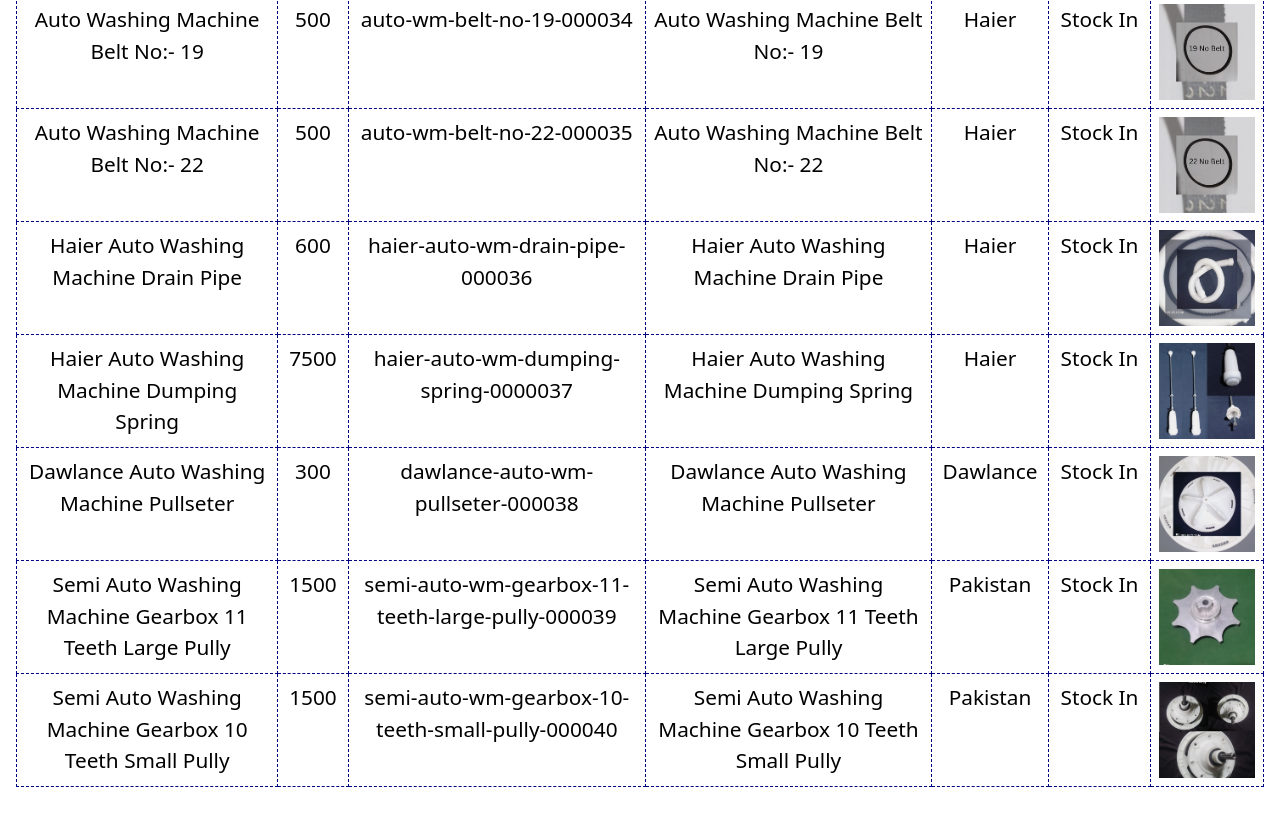
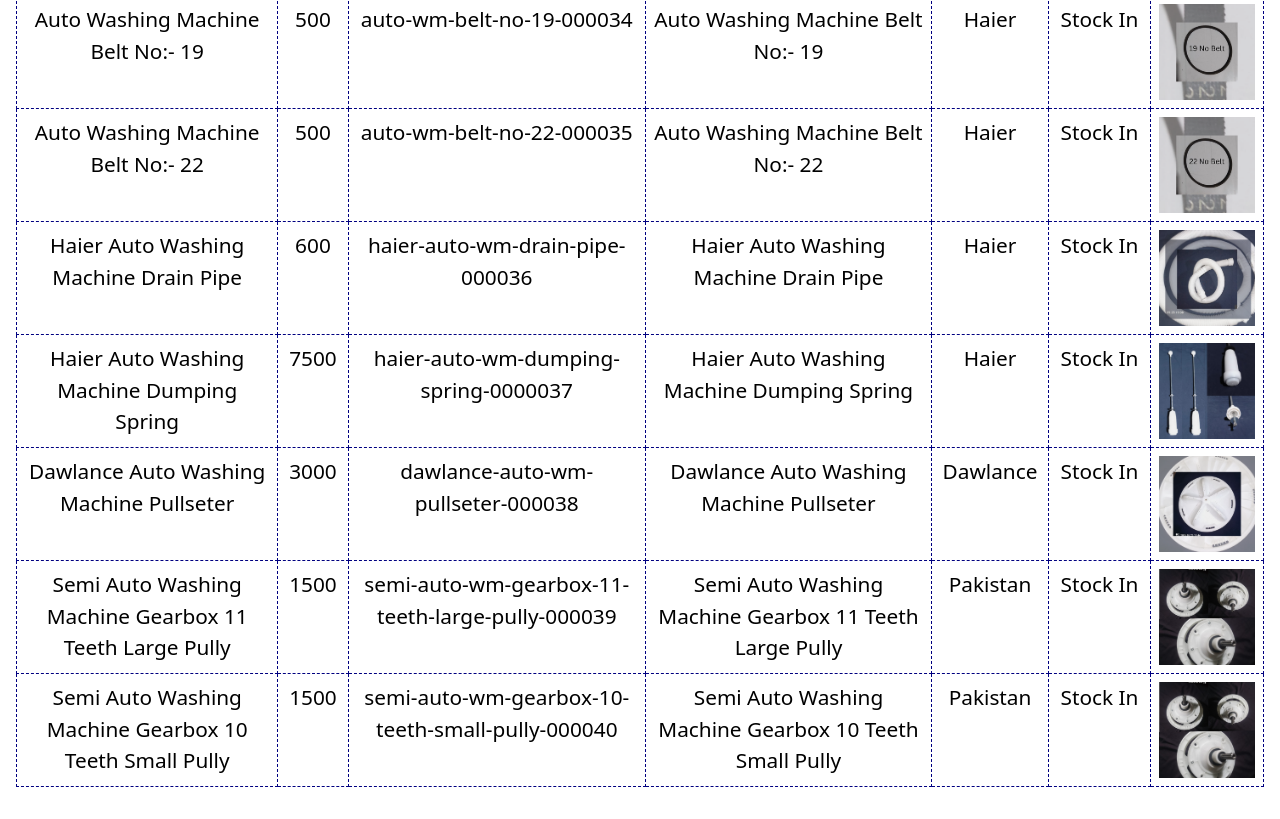
Before and after one commit to Abdullah23890/martplace-details_DMP, a plain HTML site: page index.html in a window 1280 px wide. Shown: the part 4007-4826 px from the top of the page. Drawn offline with nearby package versions, Linux system fonts and the light colour scheme.

Commit message:
Update index.html

```diff
--- a/index.html
+++ b/index.html
@@ -373,7 +373,7 @@
             </tr>
             <tr>
                 <td>Dawlance Auto Washing Machine Pullseter</td>
-                <td>300</td>
+                <td>3000</td>
                 <td>dawlance-auto-wm-pullseter-000038</td>
                 <td>Dawlance Auto Washing Machine Pullseter</td>
                 <td>Dawlance</td>
@@ -387,7 +387,7 @@
                 <td>Semi Auto Washing Machine Gearbox 11 Teeth Large Pully</td>
                 <td>Pakistan</td>
                 <td>Stock In</td>
-                <td><img src="assest/img/pel-semi-auto-washing-machine-wash-motor-pully-img-1.png" class="table-img-item" alt=""></td>
+                <td><img src="assest/img/kenwood-semi-auto-wm-gearbox-10-teeh-small-pully-img-main.png" class="table-img-item" alt=""></td>
             </tr>
                   <tr>
                 <td>Semi Auto Washing Machine Gearbox 10 Teeth Small Pully</td>
```
